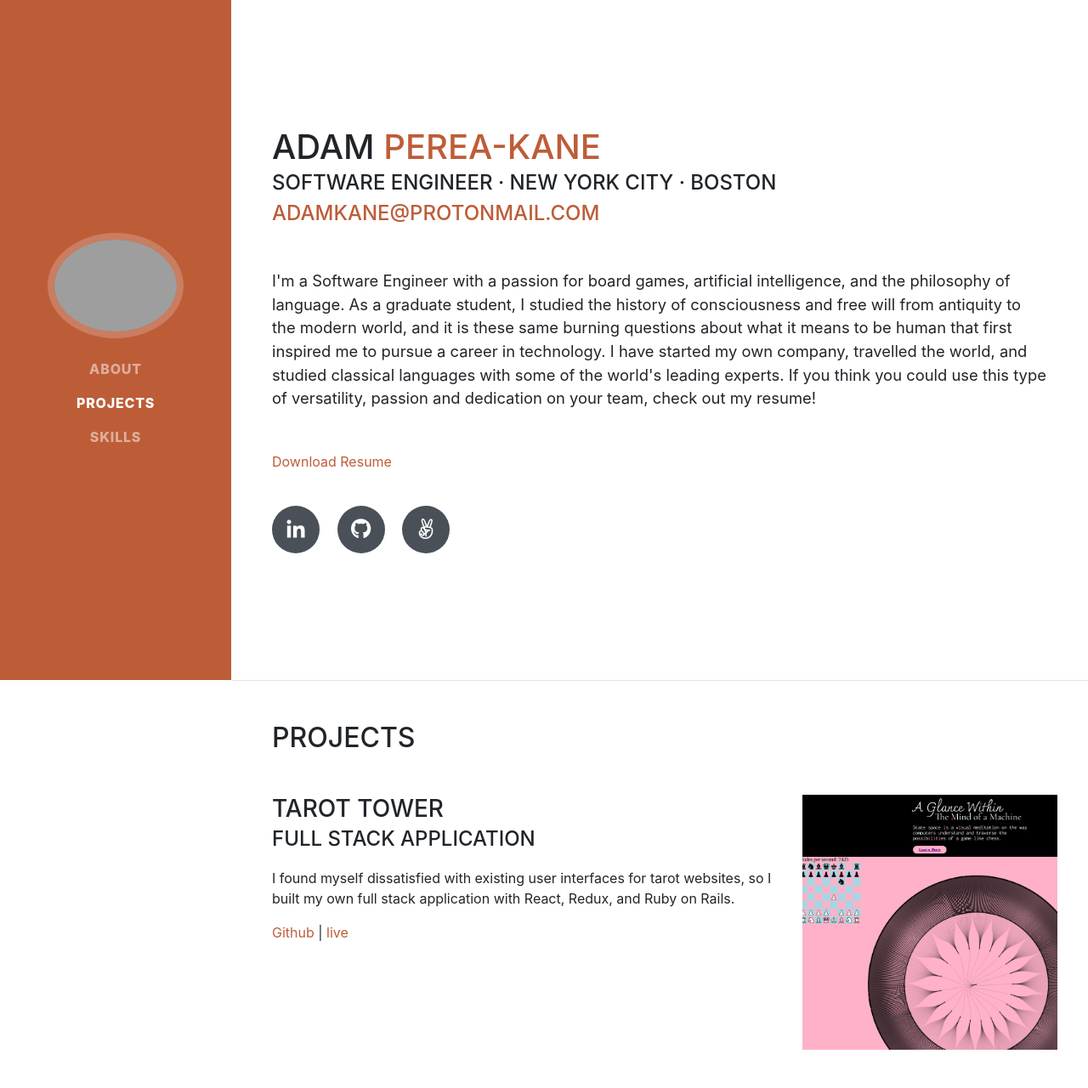
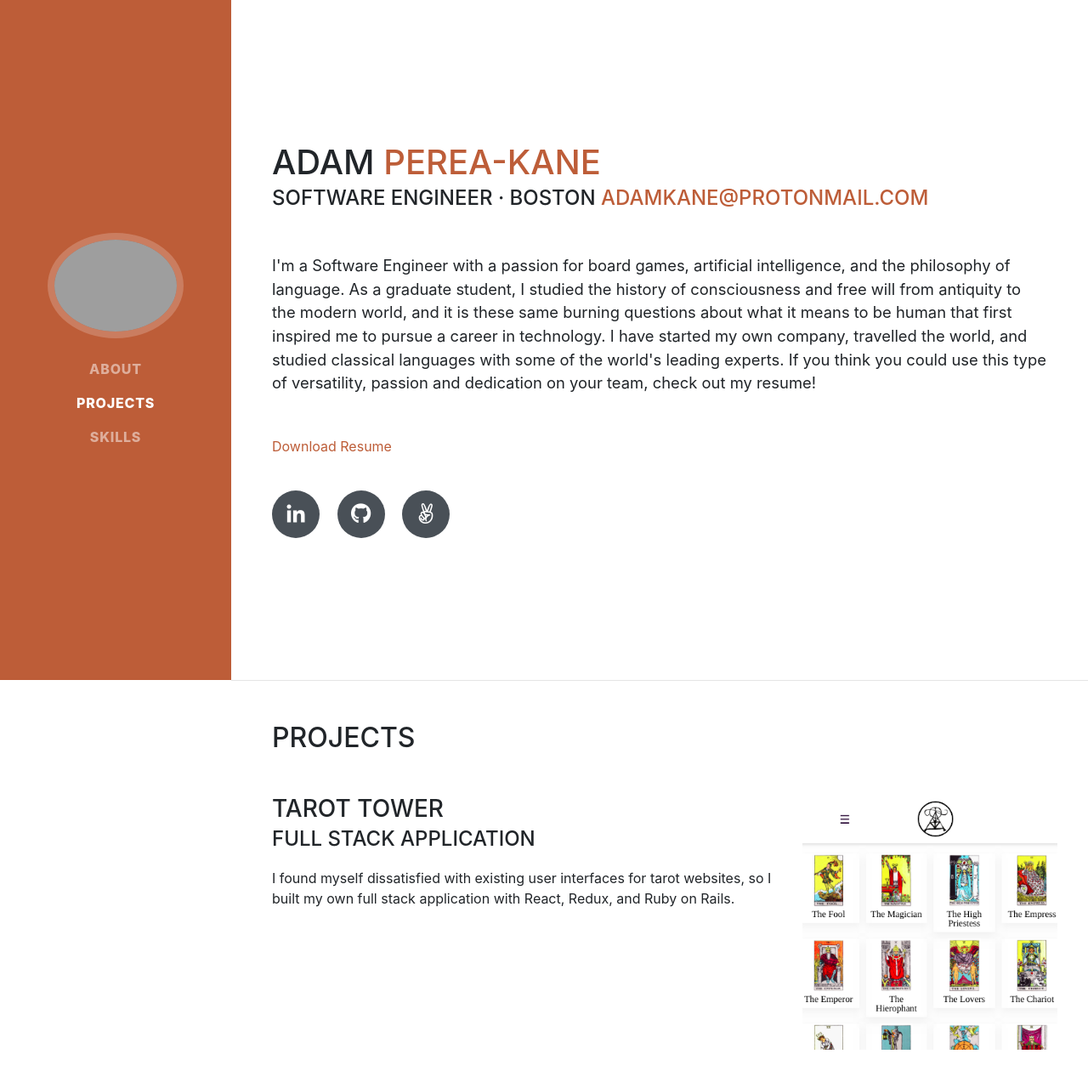
Before and after one commit to adampereakane/personal-page, a website with bundled scripts: page index.html in a window 1280 px wide. Shown: the top 1280 px of the page at 85% size. Built offline with nearby package versions, Linux system fonts and the light colour scheme; grey boxes are pictures that could not be loaded; a web font is replaced by a local one.

Commit message:
add tarot tower image, remove github links

```diff
--- a/index.html
+++ b/index.html
@@ -59,7 +59,7 @@
           <h1 class="mb-0">Adam
             <span class="text-primary">Perea-Kane</span>
           </h1>
-          <div class="subheading mb-5">Software Engineer · New York City · Boston <a href="mailto:adamkane@protonmail.com">adamkane@protonmail.com</a>
+          <div class="subheading mb-5">Software Engineer · Boston <a href="mailto:adamkane@protonmail.com">adamkane@protonmail.com</a>
           </div>
           <p class="lead mb-5">I'm a Software Engineer with a passion for board games, artificial intelligence, and the philosophy of language. As a graduate student, I studied the history of consciousness and free will from antiquity to the modern world, and it is these same burning questions about what it means to be human that first inspired me to pursue a career in technology. I have started my own company, travelled the world, and studied classical languages with some of the world's leading experts. If you think you could use this type of versatility, passion and dedication on your team, check out my resume!</p>
           <p><a href="./Resume.pdf">Download Resume</a></p>
@@ -89,10 +89,9 @@
               <h3 class="mb-0">Tarot Tower</h3>
               <div class="subheading mb-3">Full Stack Application</div>
               <p>I found myself dissatisfied with existing user interfaces for tarot websites, so I built my own full stack application with React, Redux, and Ruby on Rails.</p>
-              <a href="https://github.com/adampereakane/tarot-tower">Github</a> | <a href="https://adampereakane.github.io/State-Space/">live</a>
             </div>
             <div class="resume-date text-md-right">
-              <img src="./img/state-space.png" height="300" width="300"></img>
+              <img src="./img/tarot-tower.png" height="300" width="300"></img>
             </div>
           </div>
 
```
